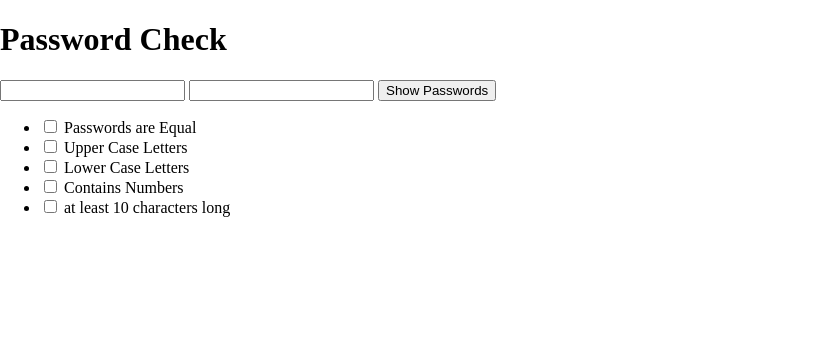
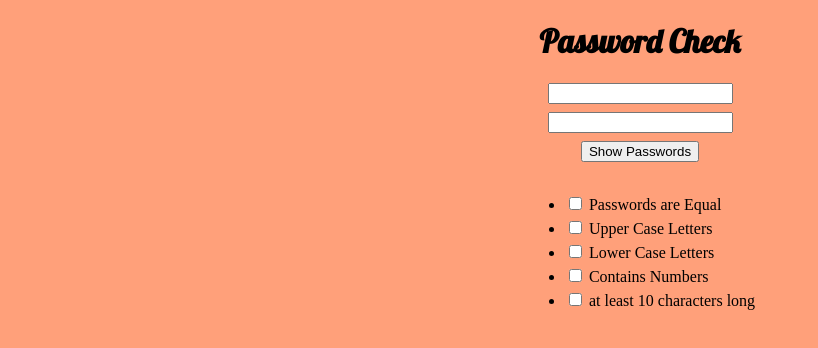
Before and after one commit to Yokosumi/checkpoint-web-apps-foundation, a plain HTML site: page index.html in a window 1280 px wide. Shown: the whole page, without its empty margins (0-818 px from the left). Drawn offline with Linux system fonts and the light colour scheme.

Commit message:
style: positioned elements and added some styling

```diff
--- a/index.html
+++ b/index.html
@@ -18,8 +18,8 @@
   <body>
     <main id="wrapper">
       <h1>Password Check</h1>
-      <input type="password" id="firstPassword" />
-      <input type="password" id="secondPassword" />
+      <input type="password" class="margin-bottom" id="firstPassword" />
+      <input type="password" class="margin-bottom" id="secondPassword" />
       <button id="toggleButton">Show Passwords</button>
       <ul>
         <li>
--- a/style.css
+++ b/style.css
@@ -16,4 +16,29 @@ html {
 body {
   height: 100%;
   margin: 0;
+  background: var(--bg-color);
 }
+
+/* Basic Structure */
+h1 {
+  font-family: var(--header-font);
+}
+
+main {
+  display: flex;
+  justify-content: center;
+  align-items: center;
+  flex-direction: column;
+}
+
+.margin-bottom {
+  margin-bottom: 0.5rem;
+}
+
+#toggleButton {
+  margin-bottom: 1rem;
+}
+
+input[type="checkbox"] {
+  margin-bottom: 0.5rem;
+}
```
